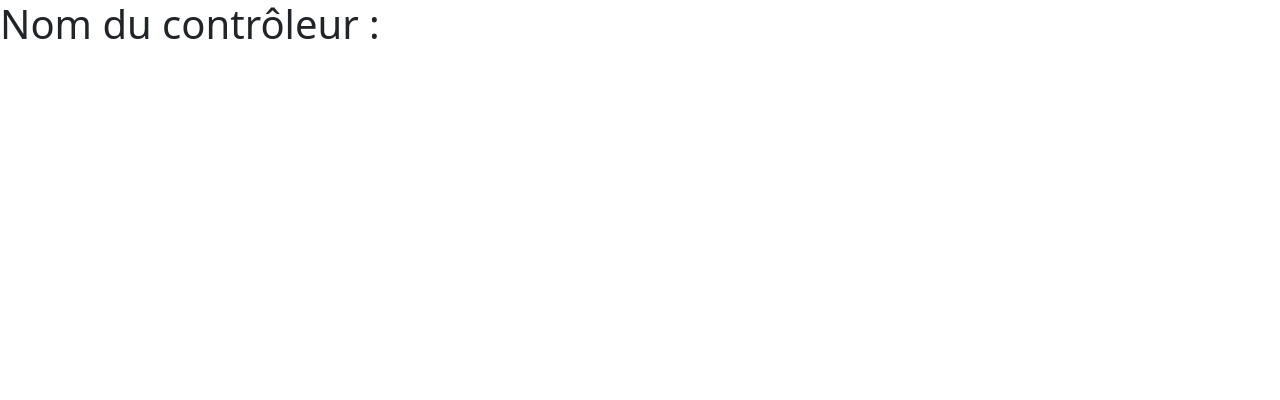
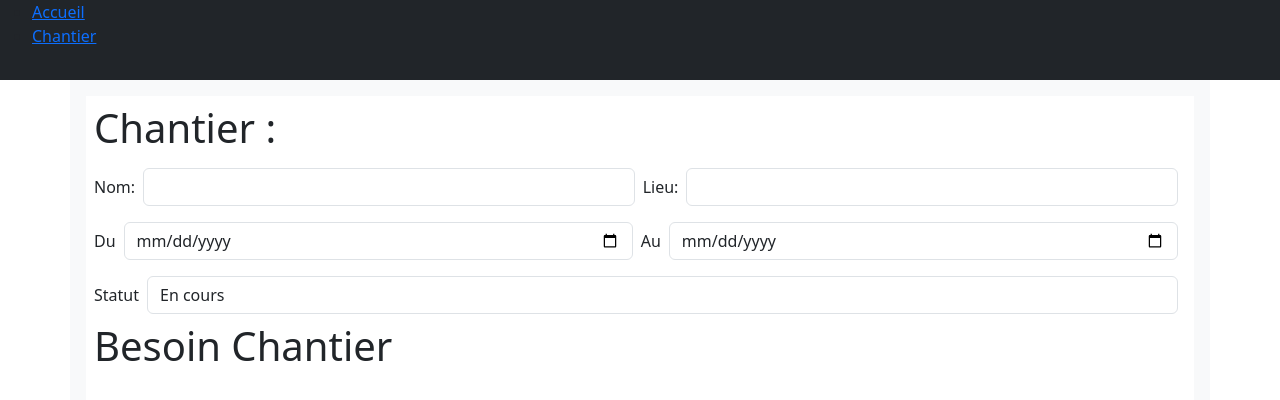
Before and after one commit to Bastien-IPSSI/EP-Planner, a React (Create React App) app in the folder frontend/: page / in a window 1280 px wide. Shown: the top 400 px of the page. Built offline with nearby package versions, Linux system fonts and the light colour scheme; no server answers.

Commit message:
start of chantier creation form

```diff
--- a/frontend/src/App.js
+++ b/frontend/src/App.js
@@ -1,28 +1,14 @@
 import React, { useEffect, useState } from 'react';
 import 'bootstrap/dist/css/bootstrap.css';
+import './App.css';
+import Chantier from './pages/chantier';
 
 
 const App = () => {
-  const [controllerName, setControllerName] = useState('');
-
-  useEffect(() => {
-    fetch('http://localhost:8000/api/controller-name')
-      .then((response) => {
-        return response.json();
-      })
-      .then((data) => {
-        setControllerName(data.controller_name);
-      })
-      .catch((error) => {
-        console.log("error");
-        console.error('Erreur lors de la récupération du nom du contrôleur:', error);
-      });
-  }, []);
-
 
   return (
     <div>
-      <h1>Nom du contrôleur : {controllerName}</h1>
+      <Chantier />
     </div>
   );
 };
--- /dev/null
+++ b/frontend/src/components/chantier/besoinChantier.jsx
@@ -0,0 +1,11 @@
+
+
+const BesoinChantier = () => {
+    return (
+        <div>
+            <h1>Besoin Chantier</h1>
+        </div>
+    );
+};
+
+export default BesoinChantier;
--- /dev/null
+++ b/frontend/src/components/chantier/form.jsx
@@ -0,0 +1,39 @@
+import BesoinChantier from "./besoinChantier";
+
+const ChantierForm = () => {
+    return (
+        <div className="container bg-white p-2 h-100 d-flex flex-column">
+            <form action="">
+
+                <h1>Chantier :</h1>
+                <div className="d-flex align-items-center">
+                    <label  htmlFor="nom">Nom:</label>
+                    <input className="form-control m-2" type="text" name="nom" id="nom" />
+
+                    <label htmlFor="lieu">Lieu:</label>
+                    <input className="form-control m-2" type="text" name="lieu" id="lieu" />
+                </div>
+                <div className="d-flex align-items-center">
+                    <label htmlFor="date">Du</label>
+                    <input className="form-control m-2" type="date" name="date" id="date" />
+
+                    <label htmlFor="date">Au</label>
+                    <input className="form-control m-2" type="date" name="date" id="date" />
+                </div>
+                <div className="d-flex align-items-center">
+                    <label htmlFor="statut">Statut</label>
+                    <select className="form-control m-2" name="statut" id="statut">
+                        <option value="En cours">En cours</option>
+                        <option value="Terminé">Terminé</option>
+                    </select>
+
+                </div>
+                <div>
+                    <BesoinChantier />
+                </div>
+            </form>
+        </div>
+    );
+}
+
+export default ChantierForm
--- /dev/null
+++ b/frontend/src/pages/chantier.jsx
@@ -0,0 +1,19 @@
+import ChantierForm from "../components/chantier/form";
+
+const Chantier = () => {
+    return (
+        <div>
+            <nav className="bg-dark" style={{ height: "10vh" }}>
+                <ul>
+                    <li><a href="/">Accueil</a></li>
+                    <li><a href="/chantier">Chantier</a></li>
+                </ul>
+            </nav>
+            <div className="container p-3 bg-light" style={{ height: "90vh" }}>
+                <ChantierForm />
+            </div>
+        </div>
+    );
+};
+
+export default Chantier;
```
